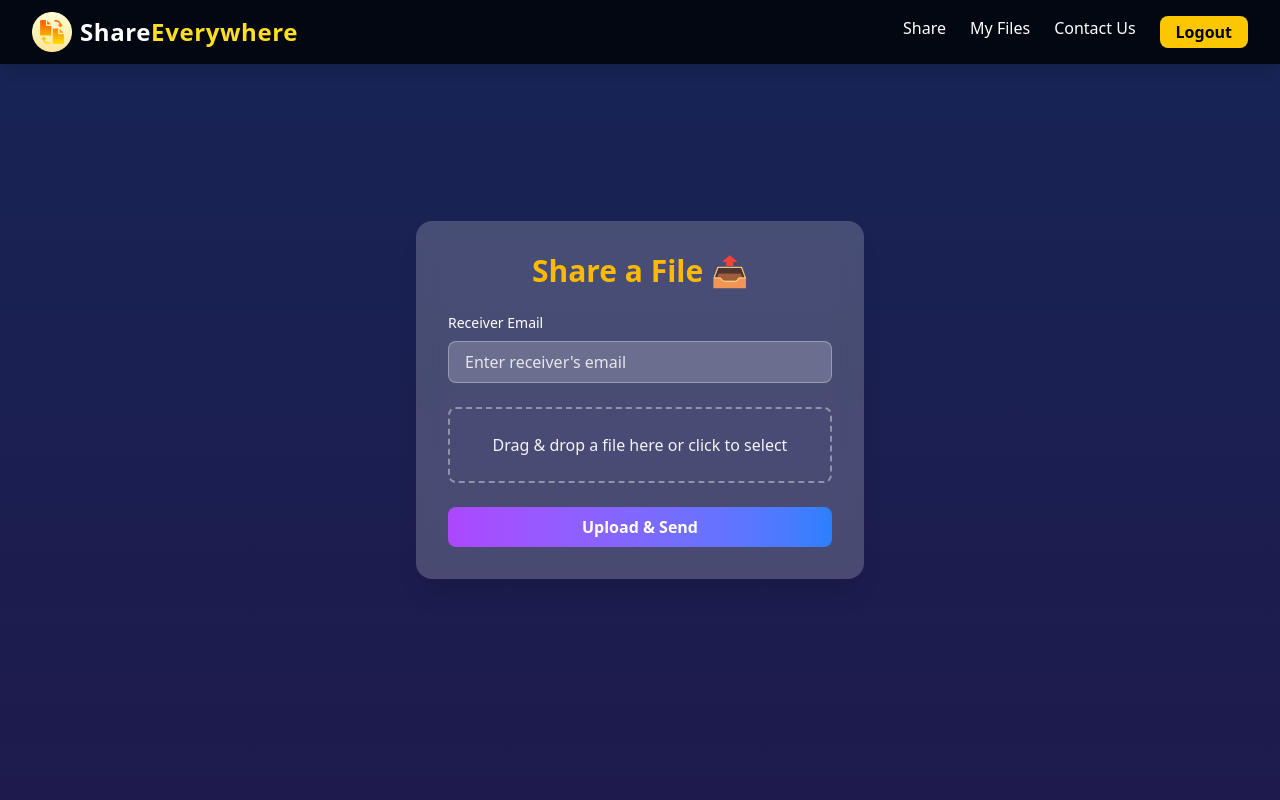
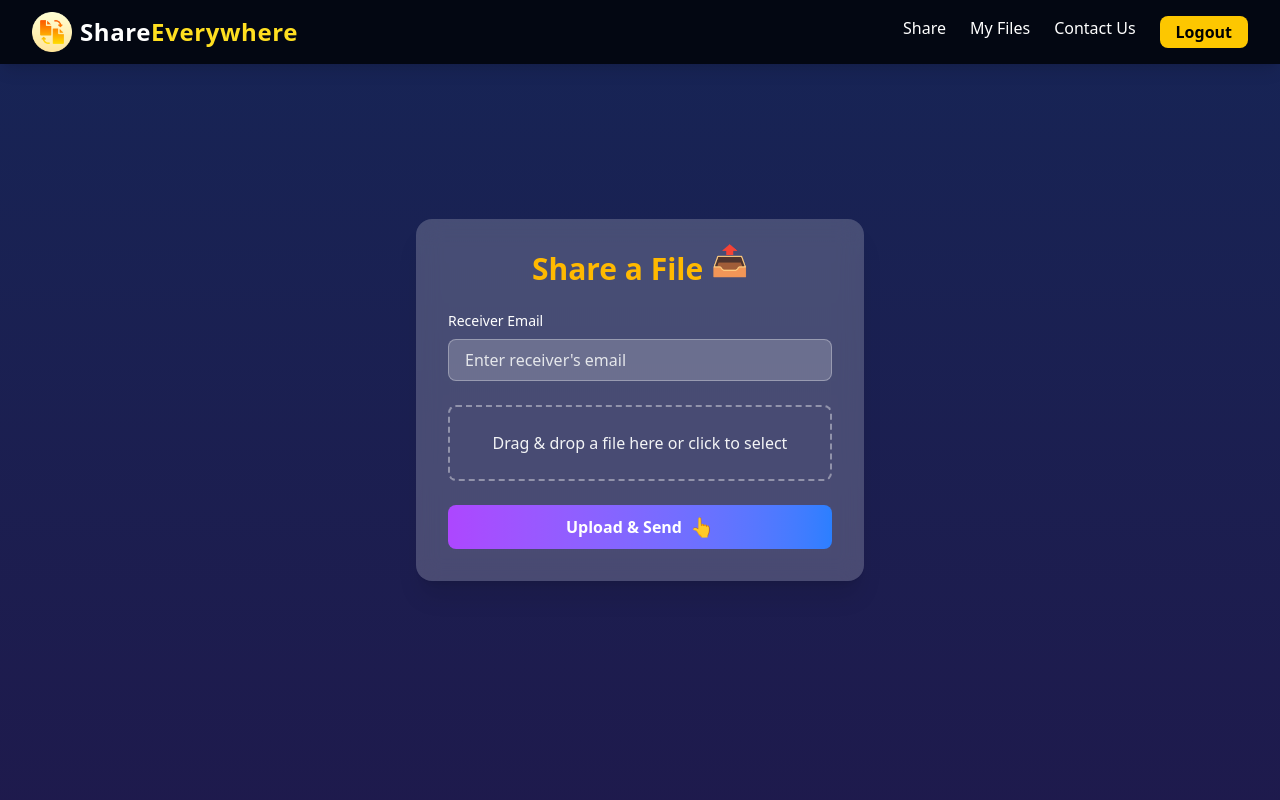
Before and after one commit to Anandshakya6398/File_sharing, a Next.js app in the folder frontend/: page / in a window 1280 px wide. Shown: the top 800 px of the page. Built offline with nearby package versions, Linux system fonts and the light colour scheme.

Commit message:
add animation on the icons

```diff
--- a/frontend/src/app/share/page.tsx
+++ b/frontend/src/app/share/page.tsx
@@ -42,7 +42,7 @@ const FileSharePage = () => {
     <div className="min-h-screen flex items-center justify-center bg-gradient-to-t from-indigo-950 to-blue-950 p-4">
       <div className="bg-white/20 backdrop-blur-md rounded-2xl shadow-xl p-8 w-full max-w-md text-white">
         <h2 className="text-3xl text-amber-400 font-bold text-center mb-6">
-          Share a File 📤
+          Share a File <span className="inline-block animate-bounce" style={{animationDuration: '1.2s'}}>📤</span>
         </h2>
 
         <form  className="space-y-6">
@@ -87,12 +87,15 @@ const FileSharePage = () => {
           </div>
 
           {/* Submit Button */}
-          <button
-            type="submit"
-            className="w-full py-2 bg-gradient-to-r from-purple-500 to-blue-500 rounded-lg font-semibold hover:opacity-90 transition-all"
-          >
-            Upload & Send
-          </button>
+      <button
+  type="submit"
+  className="w-full py-2 bg-gradient-to-r from-purple-500 to-blue-500 rounded-lg font-semibold hover:opacity-90 transition-all cursor-pointer active:scale-95"
+>
+  <span style={{display: 'inline-flex', alignItems: 'center'}}>
+    <span style={{marginRight: '0.5rem'}}>Upload & Send</span>
+    <span className="click-cursor">&#128070;</span>
+  </span>
+</button>
         </form>
       </div>
     </div>
```
